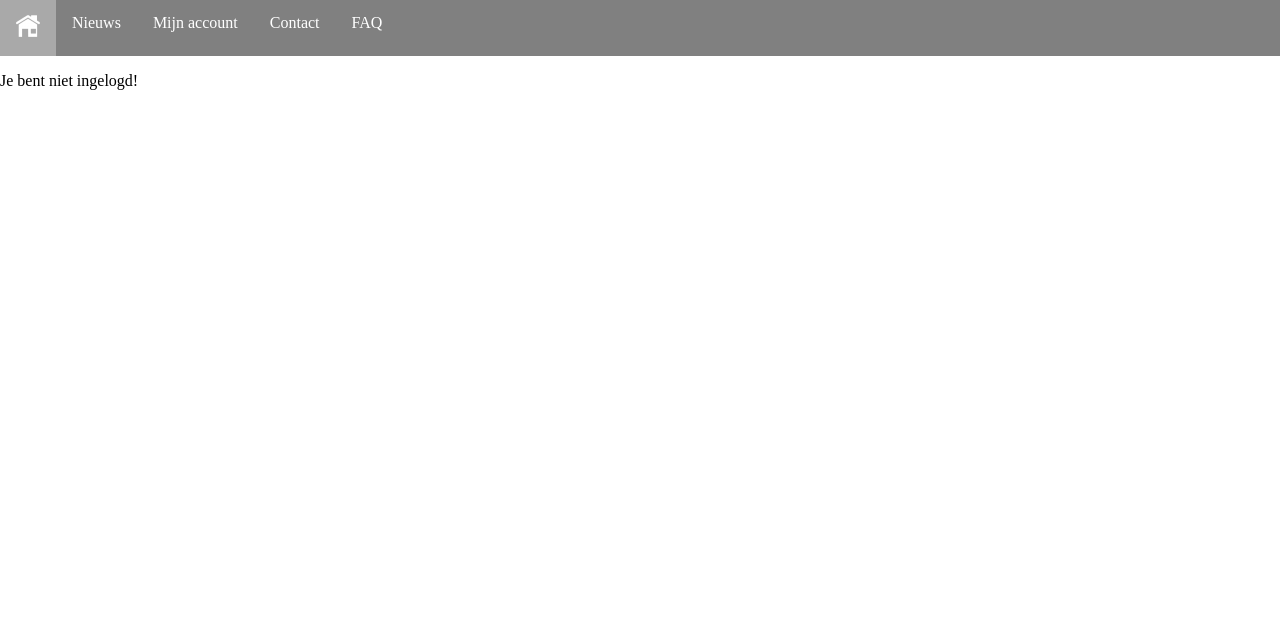
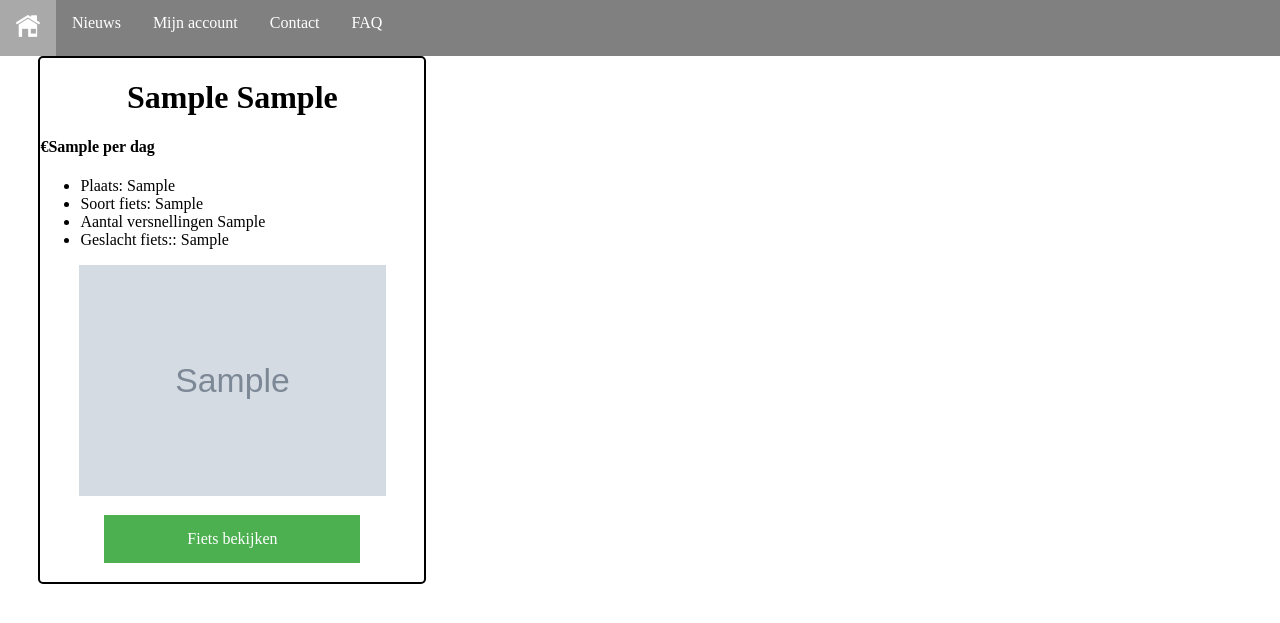
Before and after one commit to RubenJ01/leenfiets, a PHP site: page /ict-project/ in a window 1280 px wide. Shown: the top 623 px of the page. Run offline with PHP 8.4, Linux system fonts and the light colour scheme; tables that the repository leaves empty or names only in its code hold one stand-in row (values such as "Sample post"); grey boxes marked "Sample" are stand-in pictures.

Commit message:
Begin gemaakt aan index.php

```diff
--- a/index.php
+++ b/index.php
@@ -9,29 +9,51 @@
 if (!isset($_SESSION)) {
     session_start();
 }
-if(isset($_SESSION['email'])) {
+require 'utils/database_connection.php';
 ?>
 <!DOCTYPE html>
 <html lang="nl">
 <head>
     <title>Home</title>
     <meta charset="UTF-8">
+    <link rel="stylesheet" href="utils/styles.css">
 </head>
 <body>
     <div><?php include 'menu.php'; ?></div>
-    <p>Je bent ingelogd!</p>
+    <?php
+    $sql = "SELECT fietsen.borg, fietsen.prijs, fietsen.versnellingen, fietsen.id, fietsen.plaats, fietsen.kleur_fiets, fietsen.model, fietsen.geslacht_fiets, fietsen.adres, fietsen.foto, soort_fiets.soort_fiets, merk_fiets.merk_naam
+        from fietsen, merk_fiets, soort_fiets
+        WHERE fietsen.id_soort_fiets = soort_fiets.id
+        AND fietsen.id_merk_fiets = merk_fiets.id ";
+    $result = $mysqli->query($sql);
+    if ($result->num_rows > 0) {
+        //maakt blokjes van sql
+        while($row = $result->fetch_assoc()) {
+            $afbeelding = $row['foto'];
+            if (empty($afbeelding)){
+                $afbeelding = "fiets_afbeeldingen/default.png";
+
+            }
+            echo   "<div class= 'fiets_blok'>
+                    <h1>$row[merk_naam] $row[model]</h1>
+                    <h4>€$row[prijs] per dag</h4>
+                    <ul>
+                    <li>Plaats: $row[plaats]</li>
+                    <li>Soort fiets: $row[soort_fiets]</li>
+                    <li>Aantal versnellingen $row[versnellingen]</li>
+                    <li>Geslacht fiets:: $row[geslacht_fiets]</li>
+                    </ul>
+                    <img src = $afbeelding>
+                    <a href=fiets.php?fiets_id=$row[id]  >Fiets bekijken</a>
+                    </div>";
+        }
+    } else { echo "Er zijn momenteel geen fietsen beschikbaar"; }
+
+
+
+
+
+
+    ?>
 </body>
 </html>
-<?php } else { ?>
-<!DOCTYPE html>
-<html lang="nl">
-<head>
-    <title>Home</title>
-    <meta charset="UTF-8">
-</head>
-<body>
-    <div><?php include 'menu.php'; ?></div>
-    <p>Je bent niet ingelogd!</p>
-</body>
-</html>
-<?php } ?>
--- a/utils/styles.css
+++ b/utils/styles.css
@@ -124,3 +124,45 @@ body{
     font-size: 15px;
 }
 /*einde faq css*/
+
+/* blok fiets */
+.fiets_blok{
+    width: 30%;
+    margin-left: 3%;
+    height: auto;
+    border: 2px solid black;
+    border-radius: 5px;
+    margin-bottom: 10px;
+    float: left;
+}
+
+.fiets_blok h1{
+    text-align: center;
+}
+
+.fiets_blok a{
+    display: block;
+    margin-left: auto;
+    margin-right: auto;
+    margin-bottom: 5%;
+    margin-top: 5%;
+    width: 50%;
+    background-color: #4CAF50; /* Green */
+    border: none;
+    color: white;
+    padding: 15px 32px;
+    text-align: center;
+    text-decoration: none;
+    font-size: 16px;
+}
+
+.fiets_blok img {
+    display: block;
+    margin-left: auto;
+    margin-right: auto;
+    width: 80%;
+
+}
+
+
+/* einde blok fiets */
```
Also changed, not shown: fiets.php (+10 -4 lines), fiets_bewerken.php (+70 -66 lines), fiets_toevoegen.php (+46 -46 lines), fiets_afbeeldingen/08102019112327589200000082868043.jpg (deleted), fiets_afbeeldingen/0910201910470660csharp.png (deleted).
